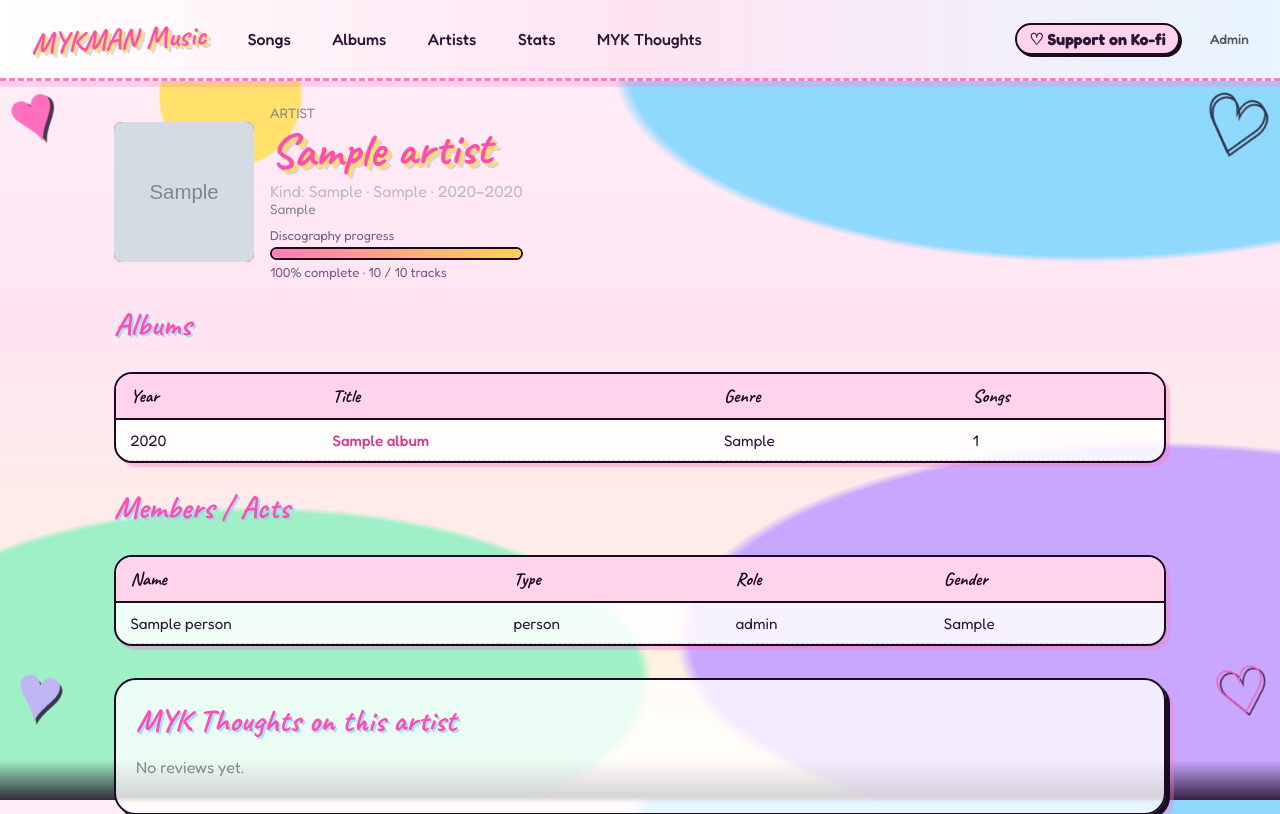
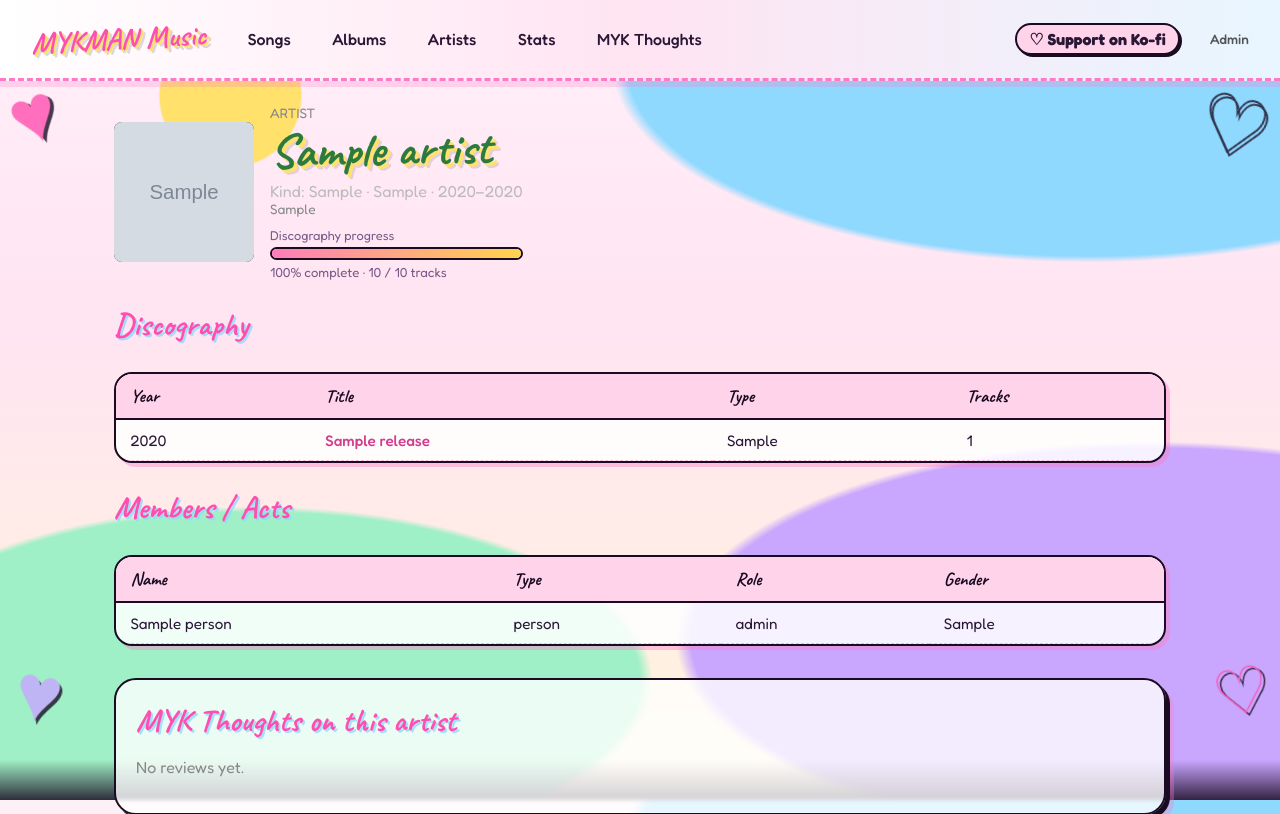
Before and after one commit to mykalkelly-ops/mykman-music, a FastAPI app: page /artists/1 in a window 1280 px wide. Shown: the top 814 px of the page. Run offline with FastAPI, Linux system fonts and the light colour scheme; tables that the repository leaves empty hold one stand-in row (values such as "Sample post"); grey boxes marked "Sample" are stand-in pictures.

Commit message:
Show internet-backed artist discographies

```diff
--- a/app/enrich.py
+++ b/app/enrich.py
@@ -4,7 +4,7 @@ from sqlalchemy.orm import Session
 
 from . import musicbrainz as mb
 from . import art
-from .models import Artist, Album, Person, ArtistMembership, AlbumTrack
+from .models import Artist, Album, Person, ArtistMembership, AlbumTrack, ArtistRelease
 from .scoring import effective_album_total_tracks
 
 # Module-level progress for the bulk background task.
@@ -43,7 +43,7 @@ def enrich_artist(db: Session, artist: Artist) -> dict:
         ls = top.get("life-span") or {}
         artist.start_year = artist.start_year or _parse_year(ls.get("begin"))
         artist.end_year = artist.end_year or _parse_year(ls.get("end"))
-        if (top.get("type") or "").lower() == "group" and not artist.kind:
+        if (top.get("type") or "").lower() == "group" and artist.kind in (None, "solo"):
             artist.kind = "group"
 
     detail = mb.get_artist(mbid) or {}
@@ -57,7 +57,7 @@ def enrich_artist(db: Session, artist: Artist) -> dict:
             artist.start_year = _parse_year(ls.get("begin"))
         if not artist.end_year:
             artist.end_year = _parse_year(ls.get("end"))
-        if (detail.get("type") or "").lower() == "group" and not artist.kind:
+        if (detail.get("type") or "").lower() == "group" and artist.kind in (None, "solo"):
             artist.kind = "group"
 
         # Members: artist-rels with type "member of band" where direction=backward
@@ -111,6 +111,30 @@ def enrich_artist(db: Session, artist: Artist) -> dict:
                 db.add(m)
                 members_added += 1
 
+        if artist.kind == "group":
+            # Remove the fake self-person created by older backfills.
+            self_person = db.query(Person).filter(Person.name == artist.name).first()
+            if self_person is not None:
+                for membership in (
+                    db.query(ArtistMembership)
+                    .filter(ArtistMembership.artist_id == artist.id, ArtistMembership.person_id == self_person.id)
+                    .all()
+                ):
+                    db.delete(membership)
+            # Deduplicate duplicate memberships to the same person.
+            seen_people: set[int] = set()
+            memberships = (
+                db.query(ArtistMembership)
+                .filter(ArtistMembership.artist_id == artist.id, ArtistMembership.person_id.isnot(None))
+                .order_by(ArtistMembership.id.asc())
+                .all()
+            )
+            for membership in memberships:
+                if membership.person_id in seen_people:
+                    db.delete(membership)
+                else:
+                    seen_people.add(int(membership.person_id))
+
         # Wikidata image via url-rels
         if not artist.image_url:
             wd_url = None
@@ -147,11 +171,37 @@ def enrich_artist(db: Session, artist: Artist) -> dict:
         al.release_group_mb_id: al
         for al in db.query(Album).filter(Album.artist_id == artist.id, Album.release_group_mb_id.isnot(None)).all()
     }
+    existing_release_rows = {
+        row.release_group_mb_id: row
+        for row in db.query(ArtistRelease).filter(ArtistRelease.artist_id == artist.id).all()
+    }
+    seen_release_groups: set[str] = set()
     for rg in filtered_groups:
         rgid = rg.get("id")
+        if not rgid:
+            continue
+        seen_release_groups.add(rgid)
         local_album = local_by_rg.get(rgid)
+        release_row = existing_release_rows.get(rgid)
+        primary_type = (rg.get("primary-type") or "").lower() or None
+        first_release = _parse_year(rg.get("first-release-date"))
+        if release_row is None:
+            release_row = ArtistRelease(
+                artist_id=artist.id,
+                release_group_mb_id=rgid,
+                title=rg.get("title") or "Untitled",
+                year=first_release,
+                primary_type=primary_type,
+            )
+            db.add(release_row)
+            existing_release_rows[rgid] = release_row
+        else:
+            release_row.title = rg.get("title") or release_row.title
+            release_row.year = release_row.year or first_release
+            release_row.primary_type = release_row.primary_type or primary_type
         if local_album and local_album.total_track_count:
             track_total += int(local_album.total_track_count)
+            release_row.track_count = local_album.total_track_count
             continue
         releases = mb.browse_releases_for_release_group(rgid)
         chosen = None
@@ -171,6 +221,11 @@ def enrich_artist(db: Session, artist: Artist) -> dict:
             total_tracks += int(medium.get("track-count") or 0)
         if total_tracks:
             track_total += total_tracks
+            release_row.track_count = total_tracks
+
+    for rgid, row in existing_release_rows.items():
+        if rgid not in seen_release_groups:
+            db.delete(row)
 
     if release_total:
         artist.internet_release_total = release_total
--- a/app/main.py
+++ b/app/main.py
@@ -20,7 +20,7 @@ from sqlalchemy.orm import Session, joinedload
 from .db import engine, get_session
 from .models import (
     Artist, Album, Song, SongLink, Playlist, PlaylistSong, Comparison, Note, Comment,
-    Person, ArtistMembership, SongCredit, Subscriber, AlbumTrack, ListenQueueItem, NoteSong, init_db,
+    Person, ArtistMembership, SongCredit, Subscriber, AlbumTrack, ListenQueueItem, NoteSong, ArtistRelease, init_db,
 )
 from .auth import (
     is_admin, require_admin, login as do_login, logout as do_logout,
@@ -574,8 +574,48 @@ def artist_detail(artist_id: int, request: Request, db: Session = Depends(get_se
     ar = db.get(Artist, artist_id)
     if ar is None:
         return HTMLResponse("Artist not found", status_code=404)
-    albums_sorted = sorted(ar.albums, key=lambda a: -(a.year or 0))
+    if ar.mb_id and (ar.kind in (None, "solo") or not ar.releases):
+        try:
+            from .enrich import enrich_artist as _enrich_artist
+            _enrich_artist(db, ar)
+            db.refresh(ar)
+        except Exception:
+            db.rollback()
+    albums_sorted = sorted(ar.albums, key=lambda a: (-(a.year or 0), a.title.lower()))
     artist_summary = next((row for row in artist_scores(db) if row.artist_id == artist_id), None)
+    listened_album_ids = _listened_album_ids(db)
+    local_albums_by_rg = {
+        al.release_group_mb_id: al
+        for al in ar.albums
+        if al.release_group_mb_id
+    }
+    release_rows = []
+    if ar.releases:
+        for rel in sorted(ar.releases, key=lambda r: (-(r.year or 0), r.title.lower())):
+            local_album = local_albums_by_rg.get(rel.release_group_mb_id)
+            listened = bool(local_album and local_album.id in listened_album_ids)
+            release_rows.append(
+                {
+                    "title": rel.title,
+                    "year": rel.year,
+                    "primary_type": rel.primary_type or "",
+                    "track_count": rel.track_count,
+                    "listened": listened,
+                    "href": f"/albums/{local_album.id}" if local_album else None,
+                }
+            )
+    else:
+        for al in albums_sorted:
+            release_rows.append(
+                {
+                    "title": al.title,
+                    "year": al.year,
+                    "primary_type": classify_release_type(al),
+                    "track_count": effective_album_total_tracks(al),
+                    "listened": al.id in listened_album_ids,
+                    "href": f"/albums/{al.id}",
+                }
+            )
 
     # Memberships
     memberships = db.query(ArtistMembership).filter(ArtistMembership.artist_id == artist_id).all()
@@ -621,6 +661,7 @@ def artist_detail(artist_id: int, request: Request, db: Session = Depends(get_se
             "artist": ar,
             "artist_summary": artist_summary,
             "albums": albums_sorted,
+            "release_rows": release_rows,
             "notes": _notes_for(db, request, "artist", artist_id),
             "members": member_rows,
             "related_acts": related,
--- a/app/templates/artist_detail.html
+++ b/app/templates/artist_detail.html
@@ -10,7 +10,7 @@
   {% endif %}
   <div>
     <div style="color:#888; font-size:0.85rem;">ARTIST</div>
-    <h1 style="margin:0.25rem 0 0.5rem 0;">{{ artist.name }}</h1>
+    <h1 style="margin:0.25rem 0 0.5rem 0; {% if artist_summary and artist_summary.discography_percent == 100 %}color:#2d7a3f;{% endif %}">{{ artist.name }}</h1>
     <div style="color:#bbb;">
       Kind: {{ artist.kind or "unset" }}
       {% if artist.country %} · {{ artist.country }}{% endif %}
@@ -38,16 +38,16 @@
   </div>
 </div>
 
-<h2>Albums</h2>
+<h2>Discography</h2>
 <table>
-  <thead><tr><th>Year</th><th>Title</th><th>Genre</th><th>Songs</th></tr></thead>
+  <thead><tr><th>Year</th><th>Title</th><th>Type</th><th>Tracks</th></tr></thead>
   <tbody>
-    {% for a in albums %}
-    <tr>
+    {% for a in release_rows %}
+    <tr {% if a.listened %}style="background:rgba(111, 214, 138, 0.25);"{% endif %}>
       <td>{{ a.year or "" }}</td>
-      <td><a href="/albums/{{ a.id }}">{{ a.title }}</a></td>
-      <td>{{ a.genre or "" }}</td>
-      <td>{{ a.songs|length }}</td>
+      <td>{% if a.href %}<a href="{{ a.href }}">{{ a.title }}</a>{% else %}{{ a.title }}{% endif %}</td>
+      <td>{{ a.primary_type or "" }}</td>
+      <td>{{ a.track_count if a.track_count else "?" }}</td>
     </tr>
     {% endfor %}
   </tbody>
```
Also changed, not shown: app/models.py (+21 -0 lines).
